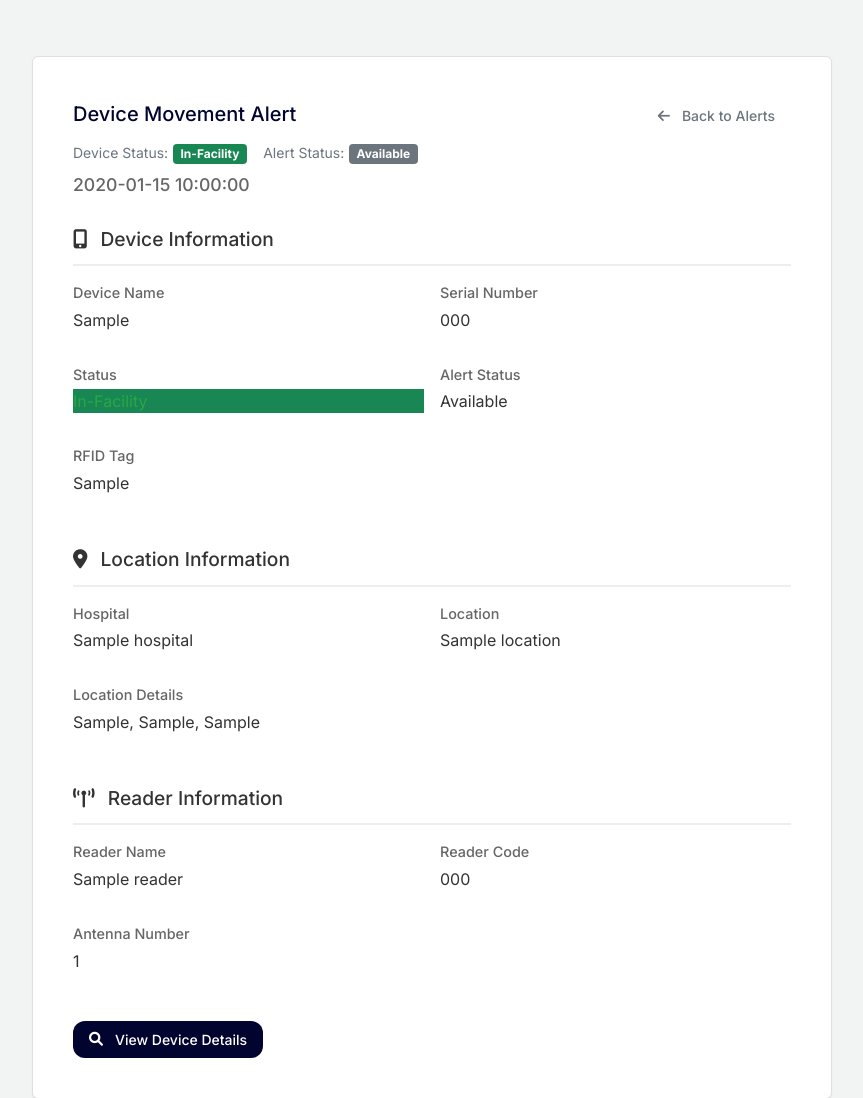
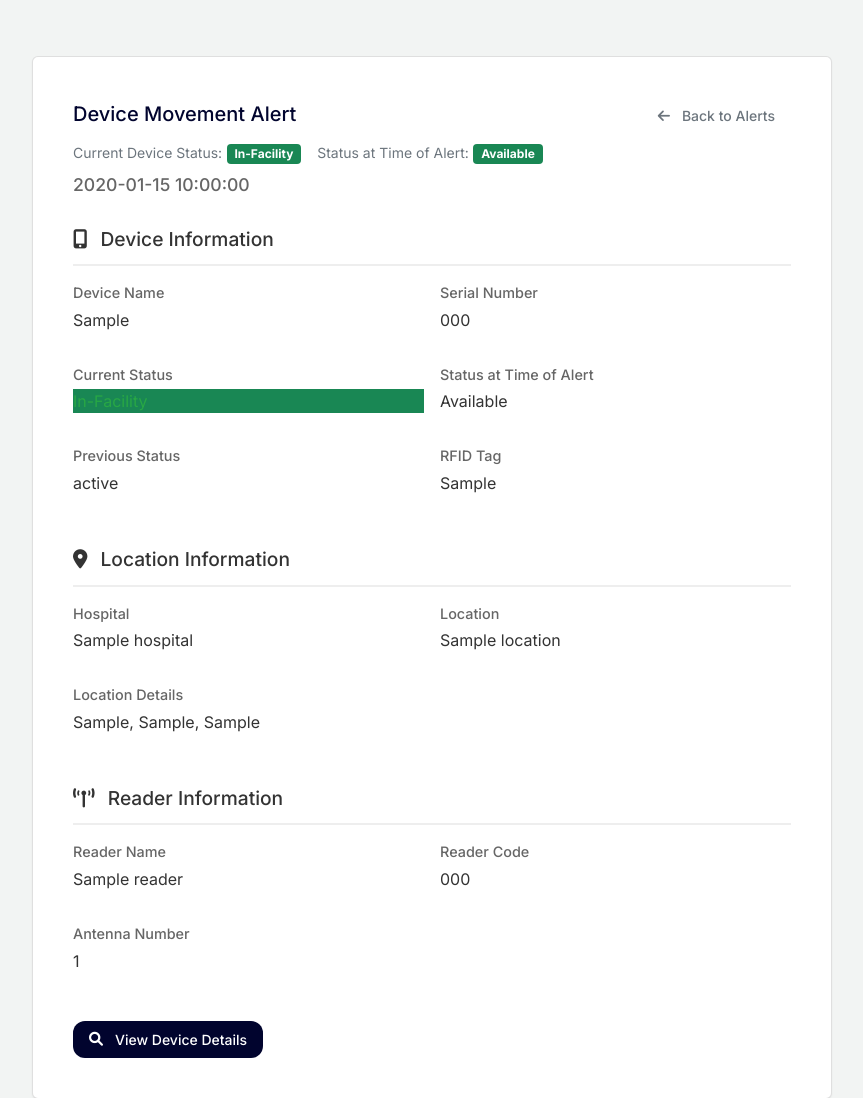
Before and after one commit to Pycube-FP/Pycube-MDM, a Flask app: page /rfid/alerts/1 in a window 1280 px wide. Shown: the part 64-1162 px from the top of the page, without its empty margins (208-1071 px from the left). Run offline with Flask 2, Linux system fonts and the light colour scheme; the visitor is signed in with stand-in values (Sample User, id 1); tables that the repository leaves empty hold one stand-in row (values such as "Sample post").

Commit message:
prev status in rfid alert

```diff
--- a/templates/rfid/show_alert.html
+++ b/templates/rfid/show_alert.html
@@ -73,12 +73,12 @@
                 <h1 class="h3 mb-2">Device Movement Alert</h1>
                 <div class="d-flex mb-2">
                     <div class="me-3">
-                        <small class="text-muted">Device Status:</small>
+                        <small class="text-muted">Current Device Status:</small>
                         {{ render_status_badge(alert.device_status or 'Unknown') }}
                     </div>
                     <div>
-                        <small class="text-muted">Alert Status:</small>
-                        <span class="badge bg-secondary">{{ alert.status or 'Temporarily Out' }}</span>
+                        <small class="text-muted">Status at Time of Alert:</small>
+                        {{ render_status_badge(alert.status or 'Temporarily Out') }}
                     </div>
                 </div>
                 <div class="alert-timestamp">
@@ -106,17 +106,25 @@
                     <div class="detail-value">{{ alert.serial_number }}</div>
                 </div>
                 <div class="detail-item">
-                    <div class="detail-label">Status</div>
+                    <div class="detail-label">Current Status</div>
                     <div class="detail-value status-{{ alert.device_status|lower|replace(' ', '-') }}">
                         {{ alert.device_status or 'Unknown' }}
                     </div>
                 </div>
                 <div class="detail-item">
-                    <div class="detail-label">Alert Status</div>
-                    <div class="detail-value">
+                    <div class="detail-label">Status at Time of Alert</div>
+                    <div class="detail-value status-{{ alert.status|lower|replace(' ', '-') }}">
                         {{ alert.status or 'Temporarily Out' }}
                     </div>
                 </div>
+                {% if alert.previous_status %}
+                <div class="detail-item">
+                    <div class="detail-label">Previous Status</div>
+                    <div class="detail-value status-{{ alert.previous_status|lower|replace(' ', '-') }}">
+                        {{ alert.previous_status }}
+                    </div>
+                </div>
+                {% endif %}
                 <div class="detail-item">
                     <div class="detail-label">RFID Tag</div>
                     <div class="detail-value">{{ alert.rfid_tag or alert.asset_tag or 'N/A' }}</div>
```
Also changed, not shown: templates/rfid/alerts.html (+4 -4 lines).
